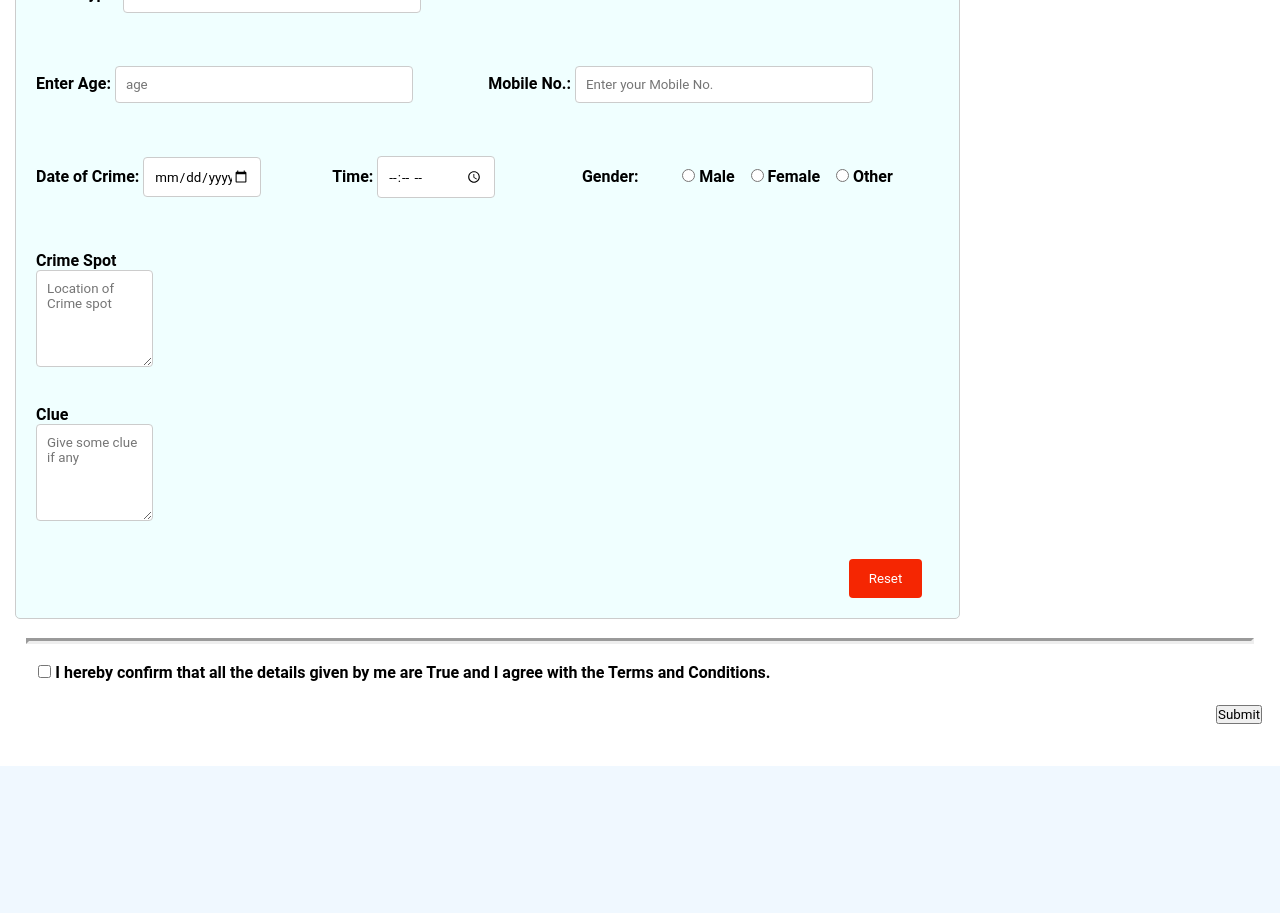
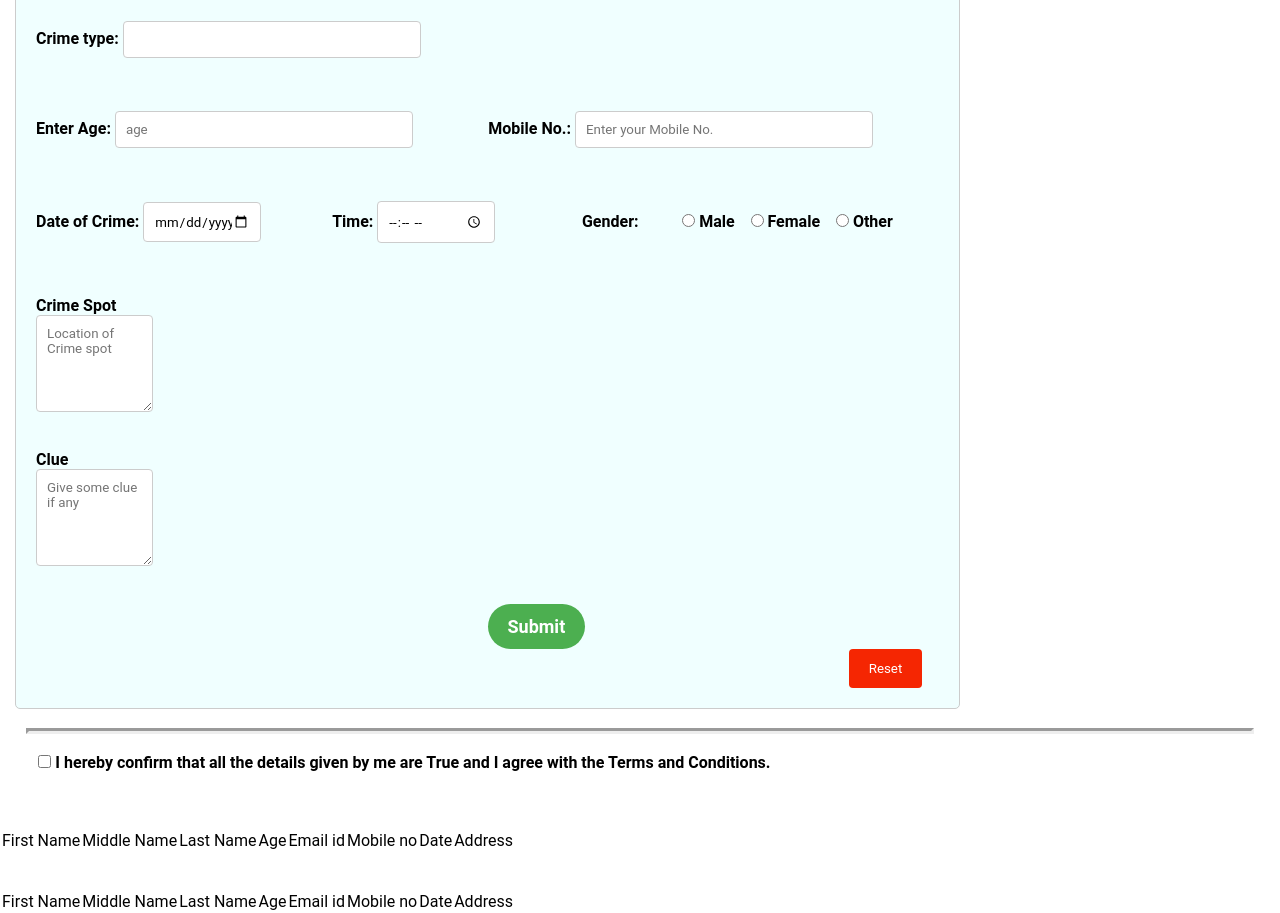
Before and after one commit to chirag738/my-site, a Django app: page /report/ in a window 1280 px wide. Shown: the part 1094-2007 px from the top of the page. Before the commit the page ends 1860 px from the top, so only its background shows below. Run offline with Django 5.2, Linux system fonts and the light colour scheme.

Commit message:
version 12.0

```diff
--- a/LocalRepo/mysite/home/urls.py
+++ b/LocalRepo/mysite/home/urls.py
@@ -13,4 +13,5 @@ urlpatterns = [
     path('report/',views.details, name='report'),
     path('index', views.index, name='home'),
     path('page/',views.page, name='complaint'),
+    path('page',views.page, name='complaint'),
 ]
--- a/LocalRepo/mysite/mysite/settings.py
+++ b/LocalRepo/mysite/mysite/settings.py
@@ -68,6 +68,10 @@ TEMPLATES = [
             ],
         },
     },
+    {
+        'BACKEND': "django.template.backends.jinja2.Jinja2",
+        'DIRS': [os.path.join(BASE_DIR, "templates")],
+    }
 ]
 
 WSGI_APPLICATION = 'mysite.wsgi.application'
@@ -130,3 +134,5 @@ DEFAULT_AUTO_FIELD = 'django.db.models.BigAutoField'
 STATICFILES_DIRS = [
     os.path.join(BASE_DIR, "static"),
 ]
+
+APPEND_SLASH = False
--- a/LocalRepo/mysite/templates/login.html
+++ b/LocalRepo/mysite/templates/login.html
@@ -12,7 +12,7 @@
          <span></span>
          <span></span>
         <form id="signinform" method="post">
-           {% csrf_token %}
+            {% csrf_token %}
            <h2>Login</h2>
               <div class="inputBox">
                  <input type="text" name="Username">
--- a/LocalRepo/mysite/templates/report.html
+++ b/LocalRepo/mysite/templates/report.html
@@ -67,16 +67,16 @@
 
     <label>Address</label> <br>
     <textarea placeholder="Enter your current Address" rows="5" cols="60" required></textarea> <br><br>
-
+    <input type="submit">
     <input type="reset"  placeholder="CLEAR">
-</form>
+<!--</form>-->
 </fieldset>
 
 <br><br><br><br><br><br><br><br><br><br><br><br><br><br><br><br><br><br><br><br><br><br><br><br><br><br><br><br><br><br><br><br><br><br><br><br><br><br><br><br><br><br><br><br><br><br><br><br><br><br><br><br><br><br>
 
 <fieldset width="50">
 <legend>Crime Details</legend>
-<form method="post" action="/report">
+<!--<form method="post" action="/report">-->
   <label for="A">Criminal Name:</label>
   <input type="text" placeholder="Enter Criminal Name" id="A"> &nbsp;&nbsp;&nbsp;&nbsp;&nbsp;&nbsp;&nbsp;&nbsp;&nbsp;&nbsp;
 
@@ -111,7 +111,7 @@
 
   <label>Clue</label> <br>
   <textarea placeholder="Give some clue if any" rows="5" cols="50"></textarea> <br><br>
-
+  <input type="submit">
   <input type="reset">
 </form>
 </fieldset> <br><hr><br>
@@ -119,8 +119,58 @@
 <input type="checkbox" id="Terms" value="yes">
 <label for="Terms">I hereby confirm that all the details given by me are True and I agree with the Terms and Conditions.</label>
 
-<br><br>
-<a href="/report"><button>Submit</button></a><br><br>
+<br><br><br><br>
+     <title>Your details</title>
+     <table>
+        <tr>
+            <td>First Name</td>
+            <td>Middle Name</td>
+            <td>Last Name</td>
+            <td>Age</td>
+            <td>Email id</td>
+            <td>Mobile no</td>
+            <td>Date</td>
+            <td>Address</td>
+        </tr>
+        {% for i in your_det %}
+        <tr>
+            <td>{i.first_name}</td>
+            <td>{i.middle_name}</td>
+            <td>{i.last_name}</td>
+            <td>{i.age}</td>
+            <td>{i.email_id}</td>
+            <td>{i.mobile_no}</td>
+            <td>{i.date}</td>
+            <td>{i.address}</td>
+        </tr>
+        {% endfor %}
+      </table>
+      <br><br>
+        <title>Crime details</title>
+     <table>
+        <tr>
+            <td>First Name</td>
+            <td>Middle Name</td>
+            <td>Last Name</td>
+            <td>Age</td>
+            <td>Email id</td>
+            <td>Mobile no</td>
+            <td>Date</td>
+            <td>Address</td>
+        </tr>
+        {% for i in cr_details %}
+        <tr>
+            <td>{i.criminal_name}</td>
+            <td>{i.middle_name}</td>
+            <td>{i.last_name}</td>
+            <td>{i.age}</td>
+            <td>{i.email_id}</td>
+            <td>{i.mobile_no}</td>
+            <td>{i.date}</td>
+            <td>{i.address}</td>
+        </tr>
+        {% endfor %}
+      </table>
 <style>
 *{
       margin: 0px;
```
Also changed, not shown: LocalRepo/mysite/db.sqlite3.
